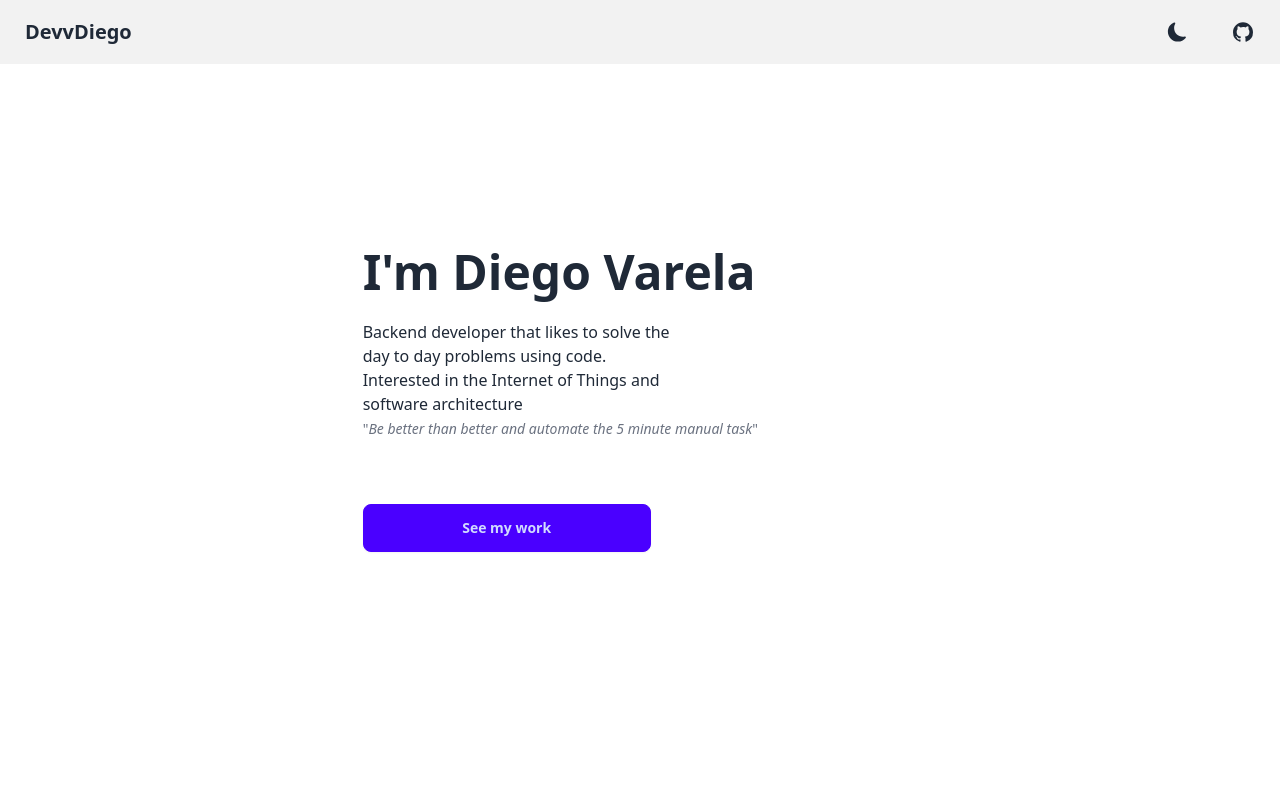
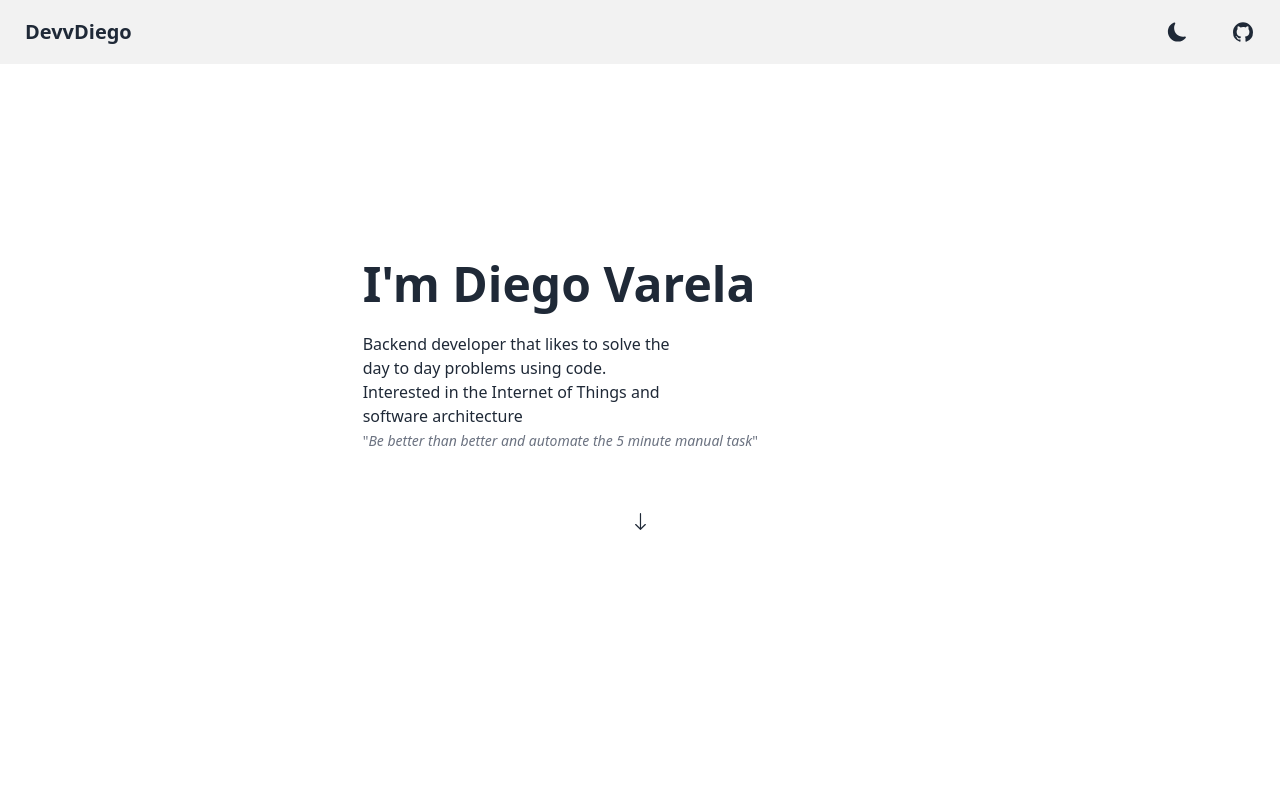
Before and after one commit to DevvDiego/DevvDiego.github.io, a SvelteKit app: page / in a window 1280 px wide. Shown: the top 800 px of the page. Built offline with nearby package versions, Linux system fonts and the light colour scheme.

Commit message:
Remove see my work btn, put arrow bouncing icon

```diff
--- a/src/routes/+page.svelte
+++ b/src/routes/+page.svelte
@@ -30,8 +30,10 @@
                     "<i>Be better than better and automate the 5 minute manual task</i>"
                 </span>
 
-                <div class="mt-16 flex items-center flex-wrap flex-col sm:flex-row gap-4">
-                    <button class="w-9/12 sm:w-72 btn btn-md btn-primary">See my work</button>
+                <div class="m-auto mt-16 w-6 h-6 animate-bounce">
+                    <svg fill="currentColor" viewBox="0 0 24 24" xmlns="http://www.w3.org/2000/svg">
+                        <path fill-rule="evenodd" d="M12.48 3.12a.6.6 0 0 1 .6.6v14.152l3.775-3.777a.6.6 0 1 1 .85.85l-4.8 4.8a.601.601 0 0 1-.85 0l-4.8-4.8a.6.6 0 1 1 .85-.85l3.775 3.777V3.72a.6.6 0 0 1 .6-.6Z" clip-rule="evenodd"></path>
+                    </svg>
                 </div>
 
 
```
